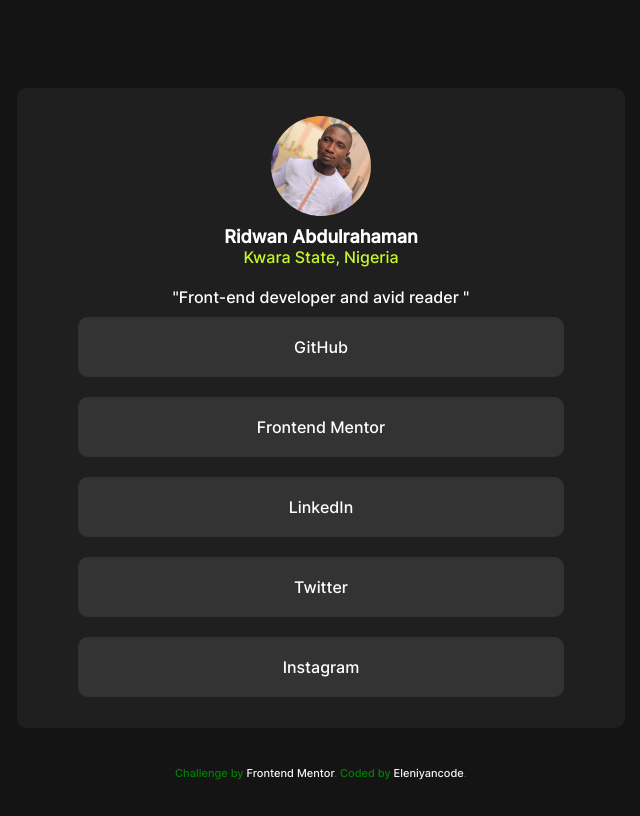
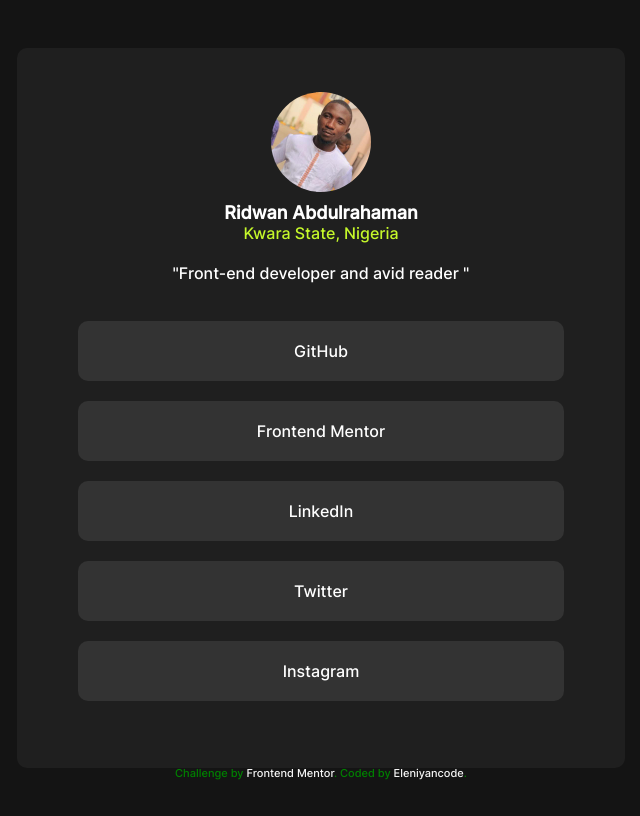
Before and after one commit to Eleniyancode/social-link-profile, a plain HTML site: page index.html in a window 1536 px wide. Shown: the whole page, without its empty margins (447-1087 px from the left). Drawn offline with Linux system fonts and the light colour scheme.

Commit message:
fix the height of the main section

```diff
--- a/style.css
+++ b/style.css
@@ -15,7 +15,7 @@ body {
 
 main {
   width: 70%;
-  height: 80%;
+  height: 90%;
   background-color: hsl(0, 0%, 12%);
   border-radius: 10px;
   display: flex;
@@ -126,13 +126,13 @@ footer {
 @media (min-width: 1440px) {
   main {
       width: 30%;
-      height: 80%;
+      height: 90%;
   }
 }
 
 @media (min-width: 768px) {
   main {
       width: 40%;
-      height: 80%;
+      height: 90%;
   }
 }
```
Also changed, not shown: 1 other file.
